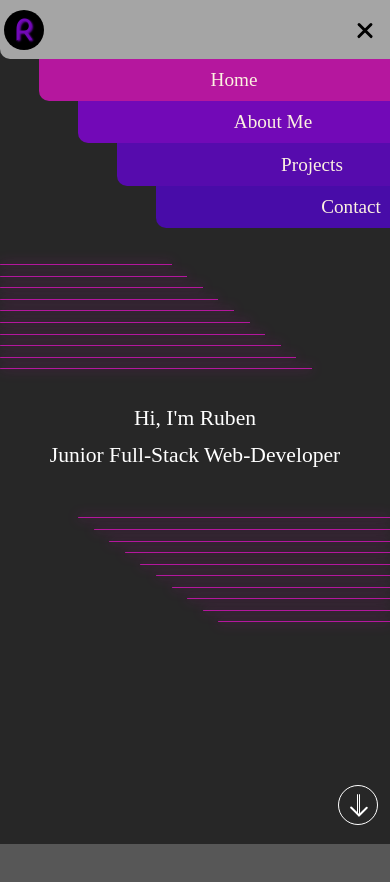
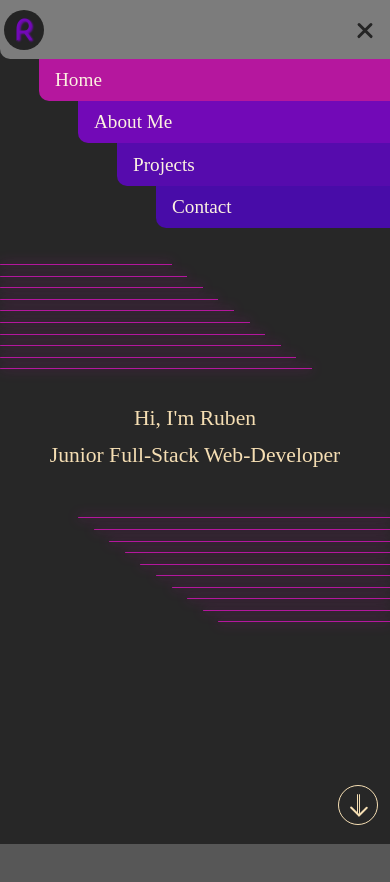
Before and after one commit to rubenSinzig/portfolio, a plain HTML site: page index.html in a window 390 px wide. Both pictures are taken after a click on the element 365 px from the left and 29 px from the top of the page. Shown: the top 882 px of the page. Drawn offline with Linux system fonts and the light colour scheme.

Commit message:
mobile -> menu & welcome

```diff
--- a/css/mobile-style.css
+++ b/css/mobile-style.css
@@ -17,7 +17,7 @@
   position: fixed;
   top: 0;
   left: 0;
-  background-color: rgb(165, 165, 165);
+  background-color: rgb(124, 124, 124);
   z-index: 1;
   border-bottom-left-radius: 10px;
 }
@@ -39,7 +39,7 @@
   width: 2.5rem;
   height: 2.5rem;
   border-radius: 50%;
-  background-color: black;
+  background-color: rgb(36, 36, 36);
   font-family: "Nova Oval";
   color: #7209b7;
   text-shadow: 1.3px 1.3px 2px #7209b7;
@@ -55,7 +55,7 @@
 .hamburger div {
   width: 1.75rem;
   height: 0.2rem;
-  background-color: rgb(0, 0, 0);
+  background-color: rgb(36, 36, 36);
   border-radius: 5rem;
 }
 .burger-bottom {
@@ -71,7 +71,6 @@
   height: 20vh;
   display: none;
   position: fixed;
-  animation-name: slide-out;
   animation-name: slide-in;
   animation-duration: 1.5s;
 }
@@ -116,8 +115,8 @@
   width: 100vw;
   height: 5vh;
   display: flex;
-  justify-content: center;
   align-items: center;
+  padding-left: 1rem;
 }
 
 /* welcome */
@@ -129,7 +128,7 @@
   align-items: center;
   justify-content: center;
   flex-direction: column;
-  color: white;
+  color: wheat;
 }
 .welcome > p {
   padding-bottom: 0.75rem;
@@ -140,7 +139,7 @@
 .welcome-button {
   width: 2.5rem;
   height: 2.5rem;
-  border: 1px solid white;
+  border: 1px solid wheat;
   border-radius: 10rem;
   display: flex;
   position: absolute;
@@ -168,7 +167,7 @@
   }
 }
 .welcome-button div {
-  background-color: white;
+  background-color: wheat;
   border-radius: 1rem;
 }
 .button-left {
@@ -213,15 +212,15 @@
   align-items: flex-end;
   animation-name: welcome-slide-left;
   animation-duration: 4s;
-  animation-delay: 1s;
+  animation-delay: 0.5s;
   animation-iteration-count: 1;
 }
 @keyframes welcome-slide-left {
   from {
-    right: -100vw;
+    width: 0;
   }
   to {
-    right: 0;
+    width: 80vw;
   }
 }
 .welcome-animation-left div {
@@ -275,10 +274,10 @@
 }
 @keyframes welcome-slide-right {
   from {
-    left: -100vw;
+    width: 0;
   }
   to {
-    left: 0;
+    width: 80vw;
   }
 }
 .welcome-animation-right div {
--- a/css/style.css
+++ b/css/style.css
@@ -1,4 +1,4 @@
 @font-face {
-  font-family: Nova Oval;
+  font-family: "Nova Oval";
   src: url(../fonts/NovaOval-Regular.ttf);
 }
```
